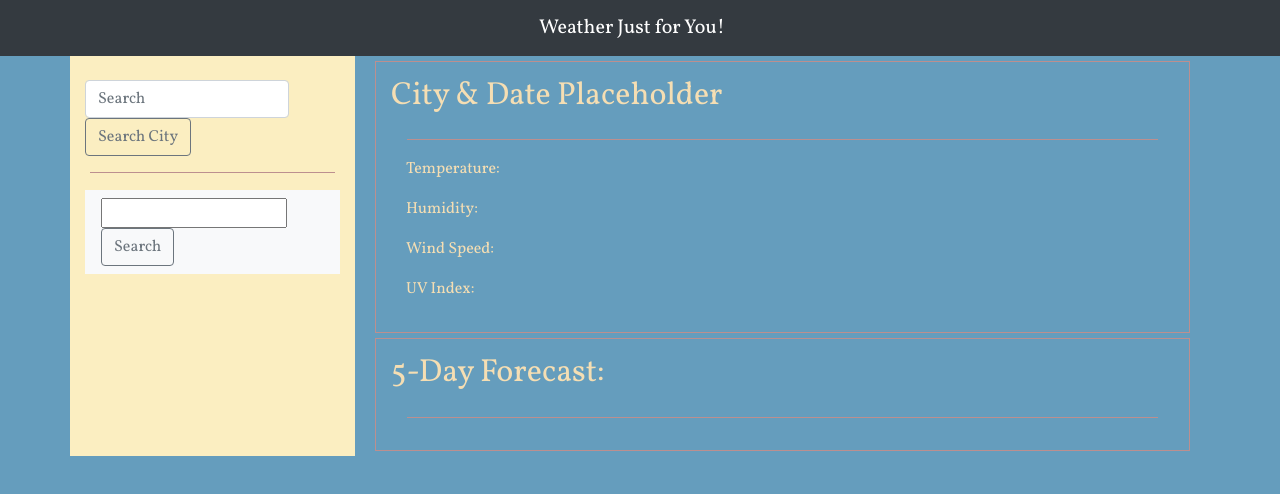
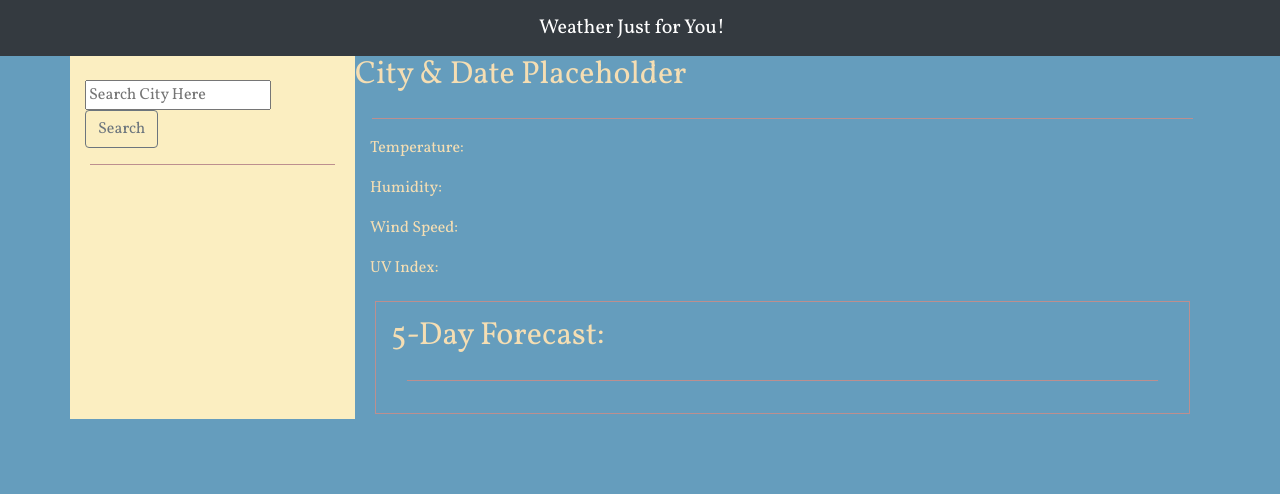
Before and after one commit to janelle-deane/WeatherApp, a plain HTML site: page index.html in a window 1280 px wide. Drawn offline with nearby package versions, Linux system fonts and the light colour scheme.

Commit message:
working ajax request

```diff
--- a/index.html
+++ b/index.html
@@ -18,22 +18,15 @@
        <!-- Sidebar with search & previously found cities -->
         <div class="col-md-3 sideBar">
             <br>
-            <form class="form-inline my-2 my-lg-0" >
-                <input class="form-control mr-sm" type="input" placeholder="Search" aria-label="Search">
-                <button class="btn btn-outline-secondary my-2 my-sm-0"  type="submit">Search City</button>
-              </form>
-              <hr>
-              <nav class="navbar navbar-light bg-light">
                 <form class="form-inline">
-                  <input class="input" type="text" id="userInput">
+                  <input class="input" type="text" id="userInput" placeholder="Search City Here">
                   <button class="btn btn-outline-secondary my-2 my-sm-0" id="submitBtn" type="submit">Search</button>
-                </form>
-              </nav>
+                </form><hr>
               <div class="previous-search">
               </div>
         </div>
         <div class="col-md-9 weather-info">
-            <div class="row weather-data">
+            <div class="row current-weather-data">
                 <h2 class="city">City & Date Placeholder</h2>
                 <hr>
                 <div class="col-md-6">
--- a/script.js
+++ b/script.js
@@ -11,7 +11,7 @@ submitBtn.on("click", function(event){
     console.log(typeof city);
     console.log(city);
 
-    var queryURL = "https://api.openweathermap.org/data/2.5/forecast?q="+city+"&appid=a1ca936a3130768c6b2cc6e68abbd3ec";
+    var queryURL = "https://api.openweathermap.org/data/2.5/forecast?q="+city+"&units=imperial&appid=a1ca936a3130768c6b2cc6e68abbd3ec";
 
 
     // AJAX request
@@ -24,7 +24,12 @@ submitBtn.on("click", function(event){
       // Log the queryURL
       console.log(queryURL);
       // Log the resulting object
+      console.log(response.city.name);
+      console.log(response.list[0].main.temp);
+      console.log(response.list[0].main.humidity);
       console.log(response);
+
+
 
     });
 
```
